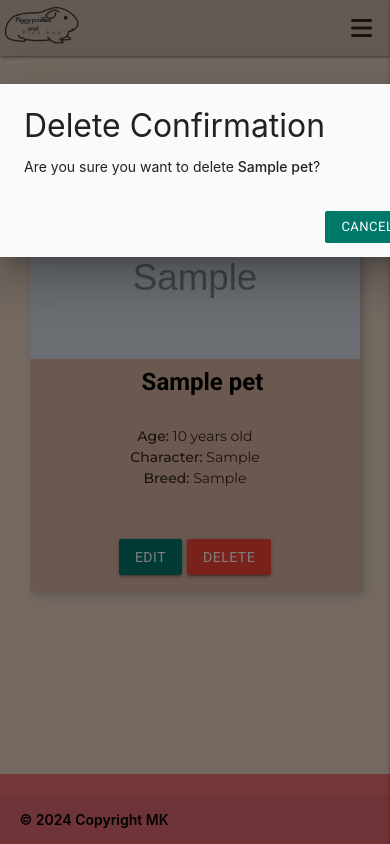
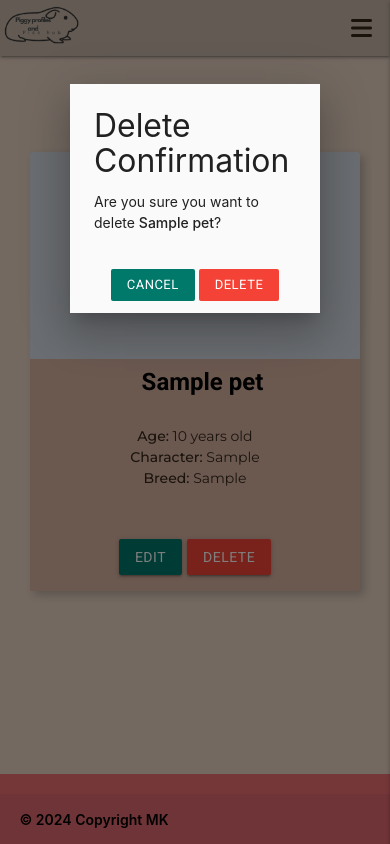
Before and after one commit to marina9222/guinea-pig-database, a Flask app: page /my_pets in a window 390 px wide, after a click on "DELETE". Run offline with Flask 2, Linux system fonts and the light colour scheme; the visitor is signed in with stand-in values (Sample User, id 1); grey boxes marked "Sample" are stand-in pictures; a database or web service that is not in the repository returns one stand-in record (values such as "Sample title"); some libraries are stand-ins or nearby versions.

Commit message:
Fix: delete modal width for mobile

```diff
--- a/static/css/styles.css
+++ b/static/css/styles.css
@@ -149,6 +149,11 @@ li:hover {
     flex-direction: column;
 
   }
+
+.card-panel{
+    max-width: 1200px;
+  }
+
 
 .card:hover{
   transition:0.3s;
@@ -373,4 +378,13 @@ footer{
 
       }
 
+    .delete-modal {
+      width: 250px;
+
+      }
+    .modal-footer {
+      display: flex;
+      align-items: center;
+      justify-content: center;
+    }
 }
--- a/templates/add_pet.html
+++ b/templates/add_pet.html
@@ -2,7 +2,7 @@
 {% block content %}
 
 
-<h3 class="center-align black-text">Add a New Pet</h3>
+<h3 class="center-align black-text mb-6">Add a New Pet</h3>
 <div class="row card-panel z-depth-3">
   <form class="col s12" action="{{ url_for('add_pet') }}" method="POST"  enctype="multipart/form-data">
 
--- a/templates/edit_pet.html
+++ b/templates/edit_pet.html
@@ -2,7 +2,7 @@
 {% block content %}
 
 
-<h3 class="center-align black-text">Edit Pet</h3>
+<h3 class="center-align black-text mb-6">Edit Pet</h3>
 <div class="row card-panel z-depth-3">
   <form class="col s12" action="{{ url_for('edit_pet',pet_id=pet._id) }}" method="POST"  enctype="multipart/form-data">
 
--- a/templates/my_pets.html
+++ b/templates/my_pets.html
@@ -1,7 +1,7 @@
 {% extends "index.html" %}
 {% block content %}
 
-<h3 class="black-text center-align">My Pets</h3>
+<h3 class="black-text center-align mb-6">My Pets</h3>
 
 <div class="row">
     {% if pets %}
--- a/templates/pets.html
+++ b/templates/pets.html
@@ -60,7 +60,7 @@
         <img src="{{ pet.pet.image_url }}" alt="{{ pet.pet.pet_name }}" class="responsive-img">
     </div>
     <div class="modal-footer">
-        <a href="#!" class="modal-close waves-effect waves-green btn-flat btn-color">Close</a>
+        <a href="#!" class="modal-close waves-effect waves-green white-text btn-flat btn-color">Close</a>
     </div>
 </div>
  <!-- Delete Modal -->
```
